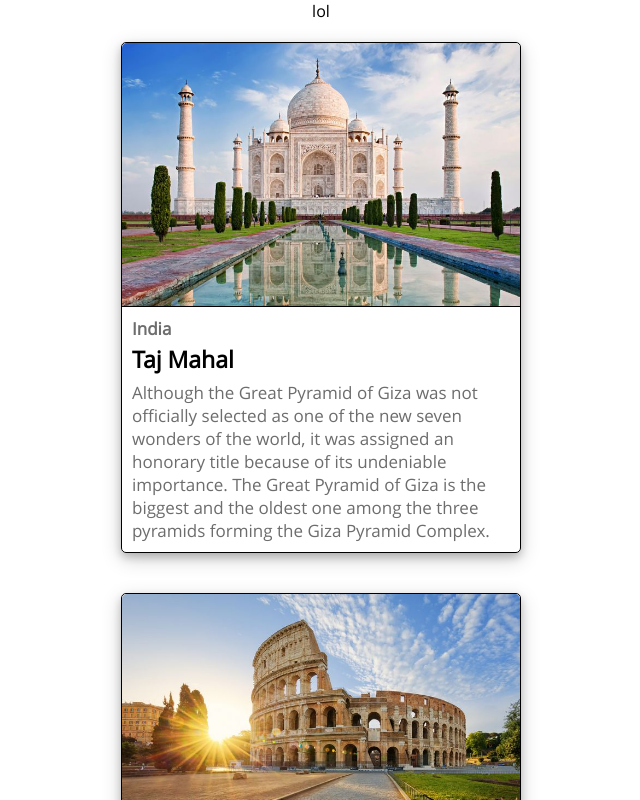
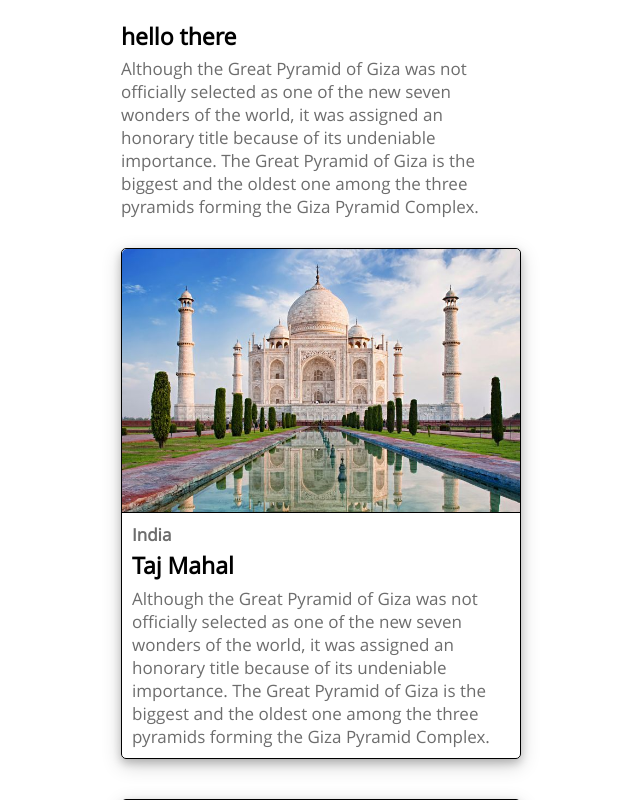
Before and after one commit to anton25360/react-Wonders, a React (Create React App) app: page / in a window 1280 px wide. Shown: the top 800 px of the page, without its empty margins (319-959 px from the left). Built offline with nearby package versions, Linux system fonts and the light colour scheme.

Commit message:
Added intro css

```diff
--- a/src/App.js
+++ b/src/App.js
@@ -16,7 +16,7 @@ function App() {
 
   return (
     <div className="App">
-      <IntroCard />
+      <IntroCard /><br/>
       <WonderCard name='Taj Mahal' location='India' imgLink={taj}/><br/>
       <WonderCard name='Colosseum' location='Italy' imgLink={colosseum}/><br/>
       <WonderCard name='Chichen Itza' location='Mexico' imgLink={chichen}/><br/>
--- /dev/null
+++ b/src/components/IntroCard.css
@@ -0,0 +1,36 @@
+.introContainer{
+    /* color: red; */
+    /* border: 1px solid black; */
+    /* box-shadow: 0 4px 8px 0 rgba(0, 0, 0, 0.2), 0 6px 20px 0 rgba(0, 0, 0, 0.19); */
+
+    display: inline-block;
+    /* margin: 20px; */
+    border-radius: 5px;
+    width: 400px;
+}
+
+.introName{
+    /* padding: 3px 0 0 10px; */
+    margin-top: 20px;
+    text-align: left;
+    font-size: 23px;
+}
+
+.introInfo{
+    padding: 5px 10px 10px 0px;
+    /* border: 2px solid red; */
+    text-align: left;
+    color: rgb(109, 109, 109);
+    font-size: 17px;
+}
+
+/* mobile */
+@media only screen and (max-width: 600px) {
+    .introContainer {
+      width: 330px;
+    }
+
+    /* body{
+        background-color: lightcoral;
+    } */
+  }
--- a/src/components/IntroCard.js
+++ b/src/components/IntroCard.js
@@ -1,10 +1,12 @@
 import React, { Component } from 'react'
+import './IntroCard.css';
 
 export class IntroCard extends Component {
     render() {
         return (
-            <div>
-                <p>lol</p>
+            <div className='introContainer'>
+                <h1 className='introName'>hello there</h1>
+                <p className='introInfo'>Although the Great Pyramid of Giza was not officially selected as one of the new seven wonders of the world, it was assigned an honorary title because of its undeniable importance. The Great Pyramid of Giza is the biggest and the oldest one among the three pyramids forming the Giza Pyramid Complex.</p>
             </div>
         )
     }
```
